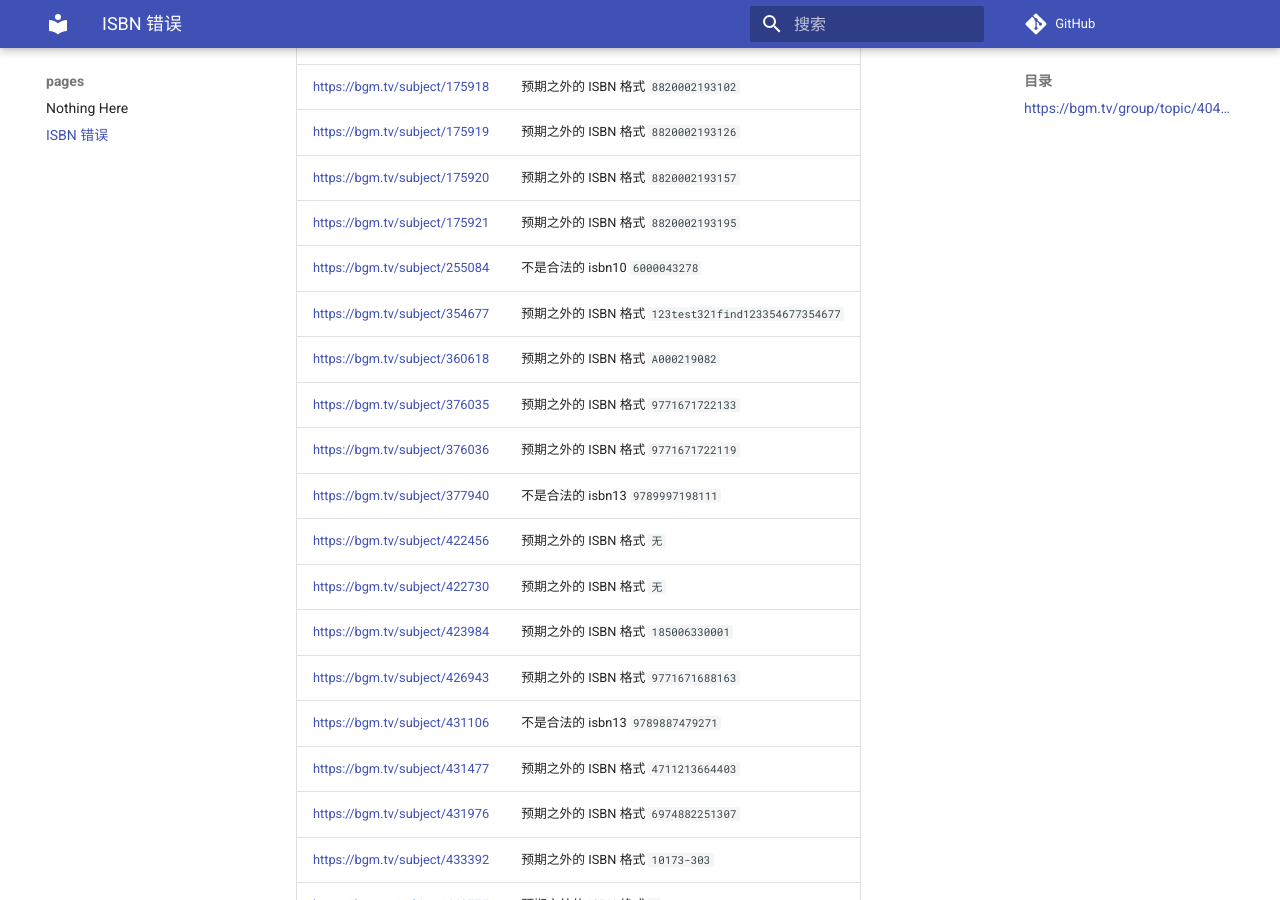
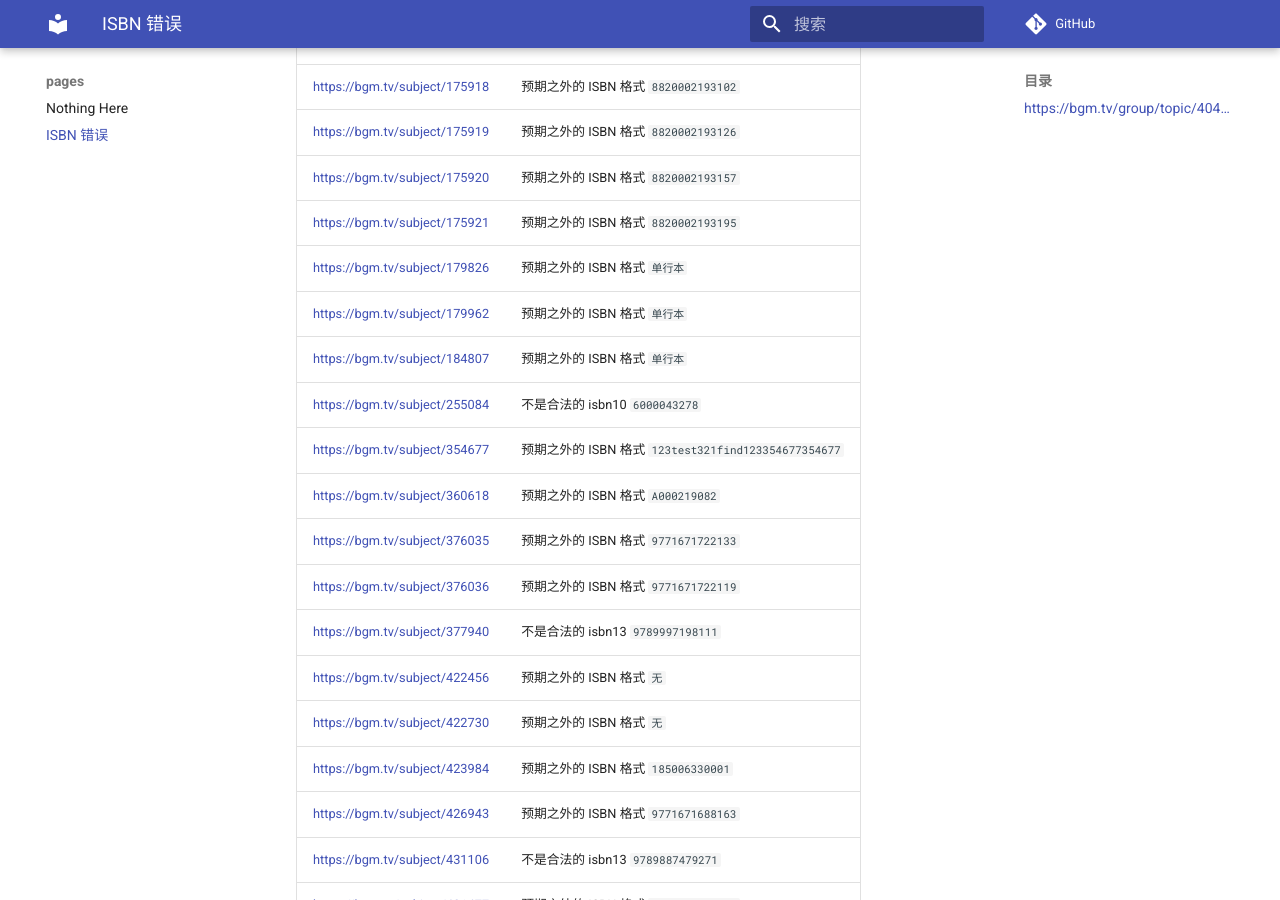
Before and after one commit to trim21/bangumi-pages, an MkDocs documentation site: the page built from docs/isbn.md, in a window 1280 px wide and 900 px high, scrolled down 2573 px. Built offline with MkDocs 1.6.1 and Material for MkDocs 9.7.7, drawn with Linux system fonts in a browser that asks for light colours; comment, search, counter and statistics services are not loaded.

Commit message:
update isbn.md

```diff
--- a/docs/isbn.md
+++ b/docs/isbn.md
@@ -60,6 +60,9 @@ total 123
 | <https://bgm.tv/subject/175919> | 预期之外的 ISBN 格式 `8820002193126` |
 | <https://bgm.tv/subject/175920> | 预期之外的 ISBN 格式 `8820002193157` |
 | <https://bgm.tv/subject/175921> | 预期之外的 ISBN 格式 `8820002193195` |
+| <https://bgm.tv/subject/179826> | 预期之外的 ISBN 格式 `单行本` |
+| <https://bgm.tv/subject/179962> | 预期之外的 ISBN 格式 `单行本` |
+| <https://bgm.tv/subject/184807> | 预期之外的 ISBN 格式 `单行本` |
 | <https://bgm.tv/subject/255084> | 不是合法的 isbn10 <code>6000043278</code> |
 | <https://bgm.tv/subject/354677> | 预期之外的 ISBN 格式 `123test321find123354677354677` |
 | <https://bgm.tv/subject/360618> | 预期之外的 ISBN 格式 `A000219082` |
```
Also changed, not shown: other parts of docs/isbn.md (+1 -1 lines).
